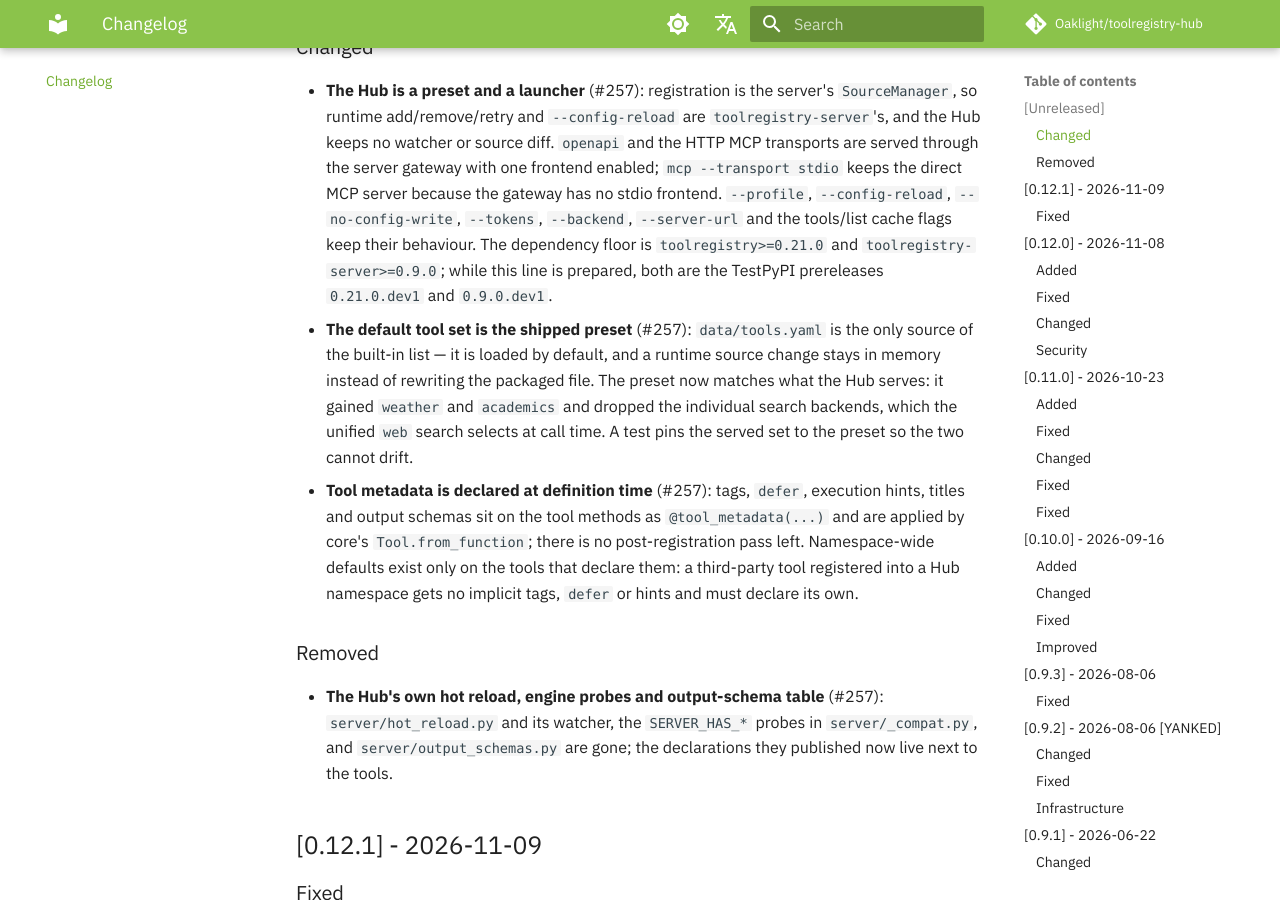
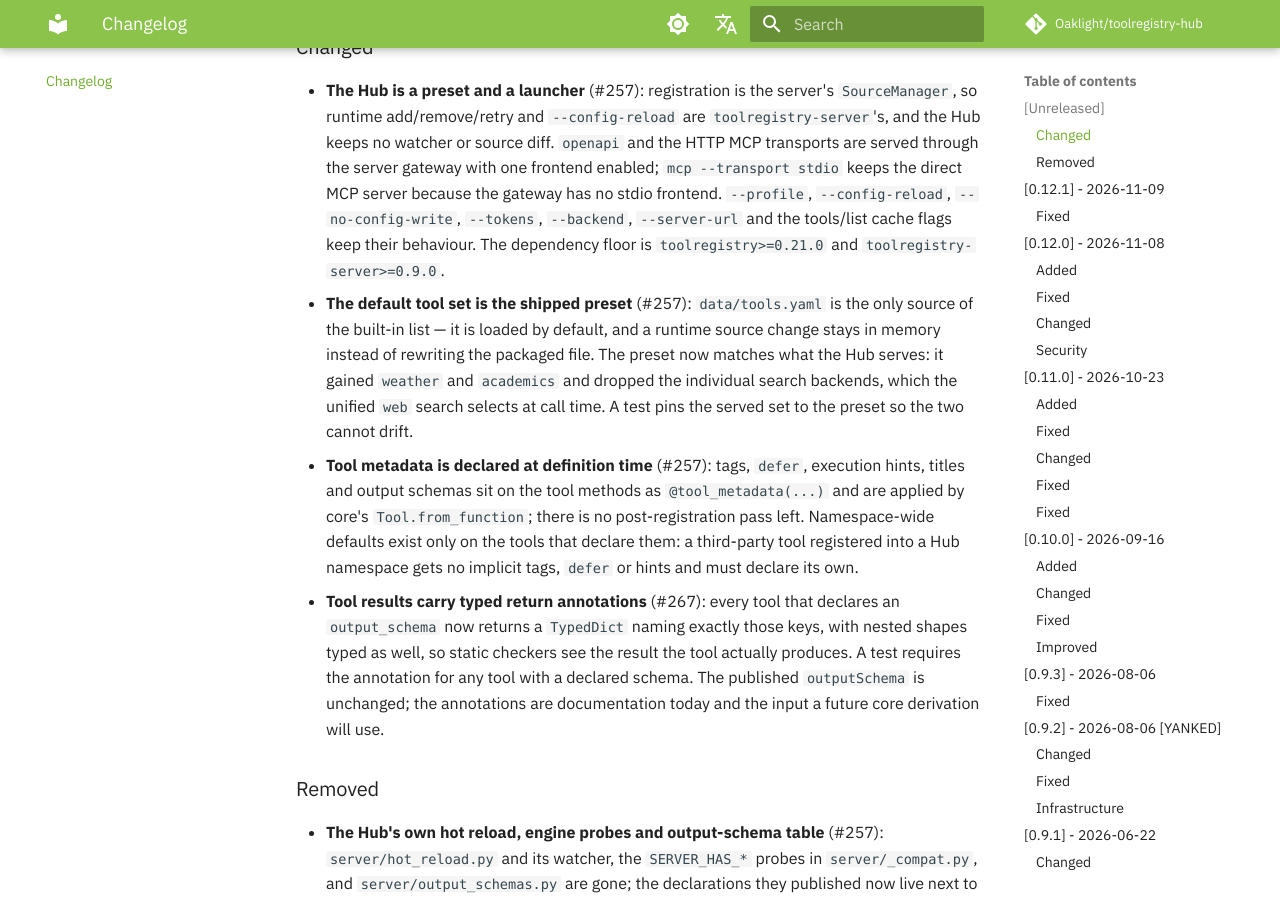
Before and after one commit to Oaklight/toolregistry-hub, an MkDocs documentation site: the page built from docs/changelog.md, in a window 1280 px wide and 900 px high, scrolled down 379 px. Built offline with MkDocs 1.6.1 and Material for MkDocs 9.7.7, drawn with Linux system fonts in a browser that asks for light colours; some web fonts are replaced; comment, search, counter and statistics services are not loaded.

Commit message:
docs(changelog): typed tool results (#267)

```diff
--- a/docs/changelog.md
+++ b/docs/changelog.md
@@ -16,9 +16,10 @@ The format is based on [Keep a Changelog](https://keepachangelog.com/en/1.1.0/),
 
 ### Changed
 
-- **The Hub is a preset and a launcher** (#257): registration is the server's `SourceManager`, so runtime add/remove/retry and `--config-reload` are `toolregistry-server`'s, and the Hub keeps no watcher or source diff. `openapi` and the HTTP MCP transports are served through the server gateway with one frontend enabled; `mcp --transport stdio` keeps the direct MCP server because the gateway has no stdio frontend. `--profile`, `--config-reload`, `--no-config-write`, `--tokens`, `--backend`, `--server-url` and the tools/list cache flags keep their behaviour. The dependency floor is `toolregistry>=0.21.0` and `toolregistry-server>=0.9.0`; while this line is prepared, both are the TestPyPI prereleases `0.21.0.dev1` and `0.9.0.dev1`.
+- **The Hub is a preset and a launcher** (#257): registration is the server's `SourceManager`, so runtime add/remove/retry and `--config-reload` are `toolregistry-server`'s, and the Hub keeps no watcher or source diff. `openapi` and the HTTP MCP transports are served through the server gateway with one frontend enabled; `mcp --transport stdio` keeps the direct MCP server because the gateway has no stdio frontend. `--profile`, `--config-reload`, `--no-config-write`, `--tokens`, `--backend`, `--server-url` and the tools/list cache flags keep their behaviour. The dependency floor is `toolregistry>=0.21.0` and `toolregistry-server>=0.9.0`.
 - **The default tool set is the shipped preset** (#257): `data/tools.yaml` is the only source of the built-in list — it is loaded by default, and a runtime source change stays in memory instead of rewriting the packaged file. The preset now matches what the Hub serves: it gained `weather` and `academics` and dropped the individual search backends, which the unified `web` search selects at call time. A test pins the served set to the preset so the two cannot drift.
 - **Tool metadata is declared at definition time** (#257): tags, `defer`, execution hints, titles and output schemas sit on the tool methods as `@tool_metadata(...)` and are applied by core's `Tool.from_function`; there is no post-registration pass left. Namespace-wide defaults exist only on the tools that declare them: a third-party tool registered into a Hub namespace gets no implicit tags, `defer` or hints and must declare its own.
+- **Tool results carry typed return annotations** (#267): every tool that declares an `output_schema` now returns a `TypedDict` naming exactly those keys, with nested shapes typed as well, so static checkers see the result the tool actually produces. A test requires the annotation for any tool with a declared schema. The published `outputSchema` is unchanged; the annotations are documentation today and the input a future core derivation will use.
 
 ### Removed
 
```
